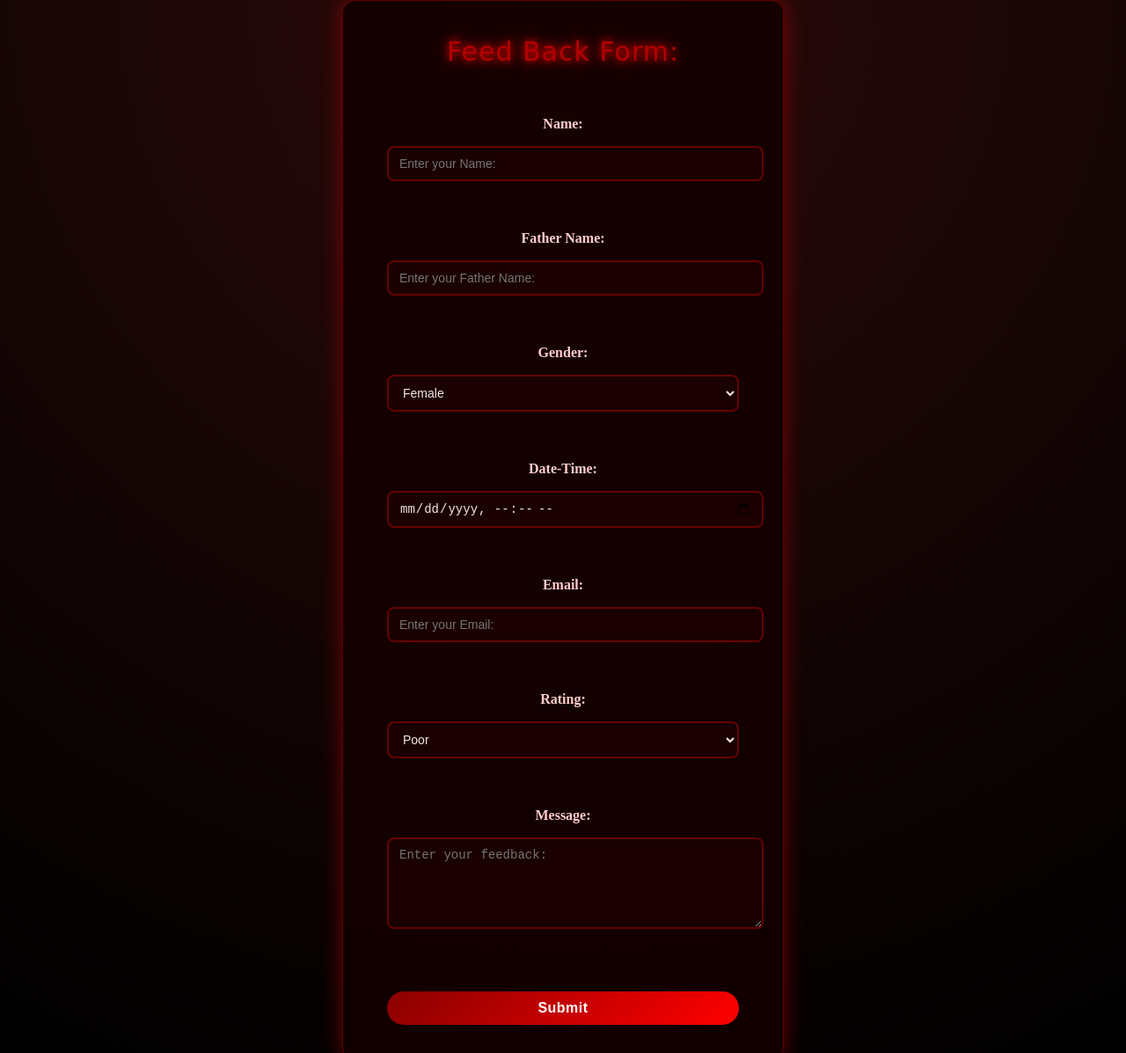
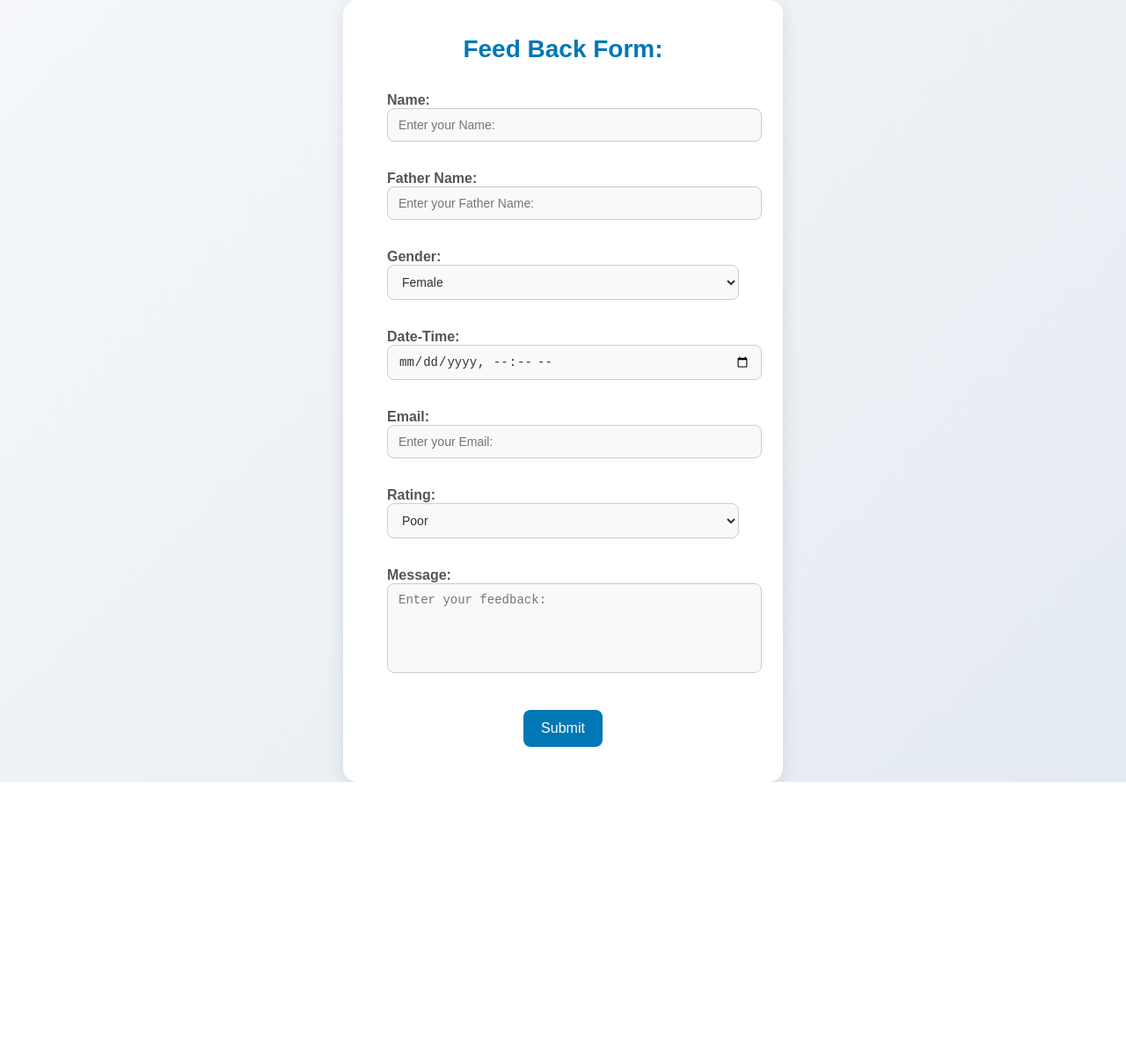
Before and after one commit to umaimasalam24/Feed-Back-Form-using-Firebase, a plain HTML site: page index.html in a window 1280 px wide. Shown: the top 1197 px of the page at 88% size. After the commit the page ends 889 px from the top, so only its background shows below. Drawn offline with Linux system fonts and the light colour scheme.

Commit message:
Update style.css

```diff
--- a/style.css
+++ b/style.css
@@ -1,115 +1,94 @@
 /* General Page Styling */
 body {
-    font-family: 'Cinzel', serif;
-    background: radial-gradient(circle at top, #2c0a0a, #000);
-    color: #f5e6e6;
+    margin: 0;
+    padding: 0;
+    font-family: "Poppins", sans-serif;
+    background: linear-gradient(135deg, #f5f7fa, #e4ebf1);
+    color: #333;
     display: flex;
     justify-content: center;
     align-items: center;
-    margin: 0;
 }
 
-/* Form Container */
+/* Feedback Form Container */
 form {
-    background: rgba(20, 0, 0, 0.9);
+    background: #ffffff;
     padding: 40px 50px;
-    border-radius: 15px;
-    box-shadow: 0 0 25px rgba(255, 0, 0, 0.4);
+    border-radius: 16px;
+    box-shadow: 0 4px 20px rgba(0, 0, 0, 0.1);
     width: 400px;
-    text-align: left;
-    animation: fadeIn 1.2s ease;
-    border: 1px solid rgba(255, 0, 0, 0.3);
 }
 
-/* Title */
 font {
-    font-family: 'Nosifer', cursive;
-    color: #b30000;
-    font-size: 30px;
-    text-shadow: 0 0 10px #ff0000, 0 0 20px #8b0000;
-    letter-spacing: 1px;
+    font-size: 28px;
+    font-weight: 600;
+    color: #0077b6;
 }
 
 /* Labels */
 label {
     display: block;
-    margin-bottom: 6px;
-    color: #ffcccc;
-    font-weight: 600;
+    text-align: left;
+    margin-top: 15px;
+    font-weight: 500;
+    color: #555;
 }
 
-/* Inputs, Selects, Textareas */
-input[type="text"],
-input[type="email"],
-input[type="datetime-local"],
-select,
-textarea {
+/* Input, Select, Textarea */
+input, select, textarea {
     width: 100%;
     padding: 10px 12px;
-    border: 2px solid #660000;
-    background-color: #1a0000;
-    color: #f5e6e6;
+    border: 1px solid #ccc;
     border-radius: 8px;
+    background: #f9f9f9;
+    font-size: 14px;
+    color: #333;
     outline: none;
-    transition: all 0.3s ease;
-    font-size: 14px;
+    transition: border-color 0.3s, background 0.3s;
 }
 
-input:focus,
-select:focus,
-textarea:focus {
-    border-color: #ff0000;
-    box-shadow: 0 0 10px #b30000;
+input:focus, select:focus, textarea:focus {
+    border-color: #0077b6;
+    background: #fff;
 }
 
-/* Button */
+/* Button Styling */
 button {
-    margin-top: 15px;
-    background: linear-gradient(135deg, #8b0000, #ff0000);
-    color: #fff;
+    background: #0077b6;
     border: none;
-    padding: 10px 25px;
-    border-radius: 25px;
+    padding: 12px 20px;
+    color: white;
     font-size: 16px;
+    font-weight: 500;
+    border-radius: 8px;
     cursor: pointer;
-    transition: all 0.3s ease;
-    font-weight: 600;
-    letter-spacing: 0.5px;
+    transition: background 0.3s, transform 0.2s;
+    margin-top: 20px;
 }
 
 button:hover {
-    background: linear-gradient(135deg, #ff0000, #8b0000);
-    transform: translateY(-2px);
-    box-shadow: 0 0 15px #ff0000;
+    background: #005f8a;
+    transform: scale(1.03);
 }
 
-/* Center content */
+/* Center alignment */
 center {
-    display: flex;
-    flex-direction: column;
-    gap: 10px;
+    width: 100%;
 }
 
-/* Animation */
-@keyframes fadeIn {
-    from {
-        opacity: 0;
-        transform: translateY(-20px);
+/* Textarea */
+textarea {
+    resize: none;
+}
+
+/* Responsive Design */
+@media (max-width: 480px) {
+    form {
+        width: 90%;
+        padding: 25px;
     }
-    to {
-        opacity: 1;
-        transform: translateY(0);
+
+    font {
+        font-size: 22px;
     }
 }
-
-/* Custom Scrollbar for gothic look */
-textarea::-webkit-scrollbar {
-    width: 8px;
-}
-textarea::-webkit-scrollbar-thumb {
-    background: #b30000;
-    border-radius: 5px;
-}
-textarea::-webkit-scrollbar-thumb:hover {
-    background: #ff0000;
-}
```
